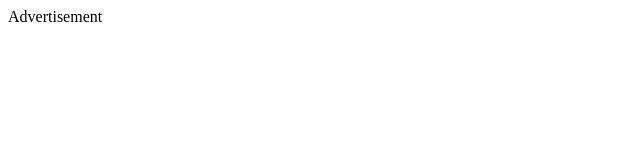
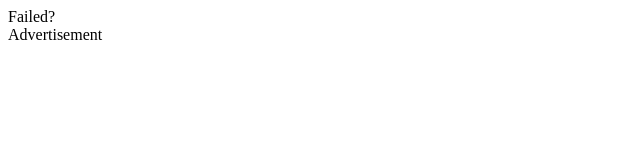
Before and after one commit to KrisTami/Miracle-Star, a plain HTML site: page hidden/testing/index.html in a window 1280 px wide. Shown: the whole page, without its empty margins (0-640 px from the left). Drawn offline with Linux system fonts and the light colour scheme.

Commit message:
Update index.html

```diff
--- a/hidden/testing/index.html
+++ b/hidden/testing/index.html
@@ -7,6 +7,8 @@
 <meta http-equiv="Content-Type" content="text/html; charset=iso-8859-1">
 </head>
 <body>
+
+	Failed?
 
 <div class="a">Advertisement</div>
 
```
